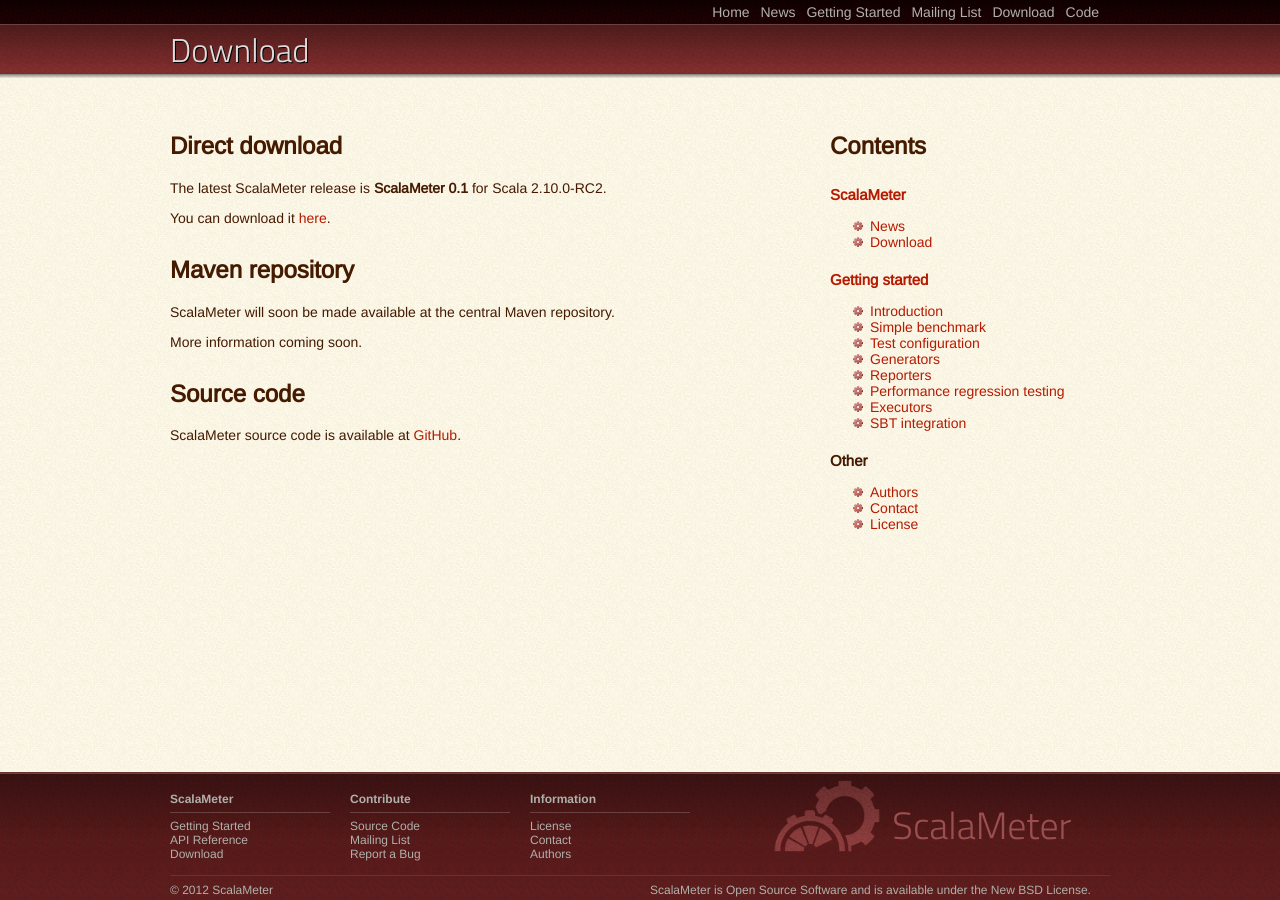
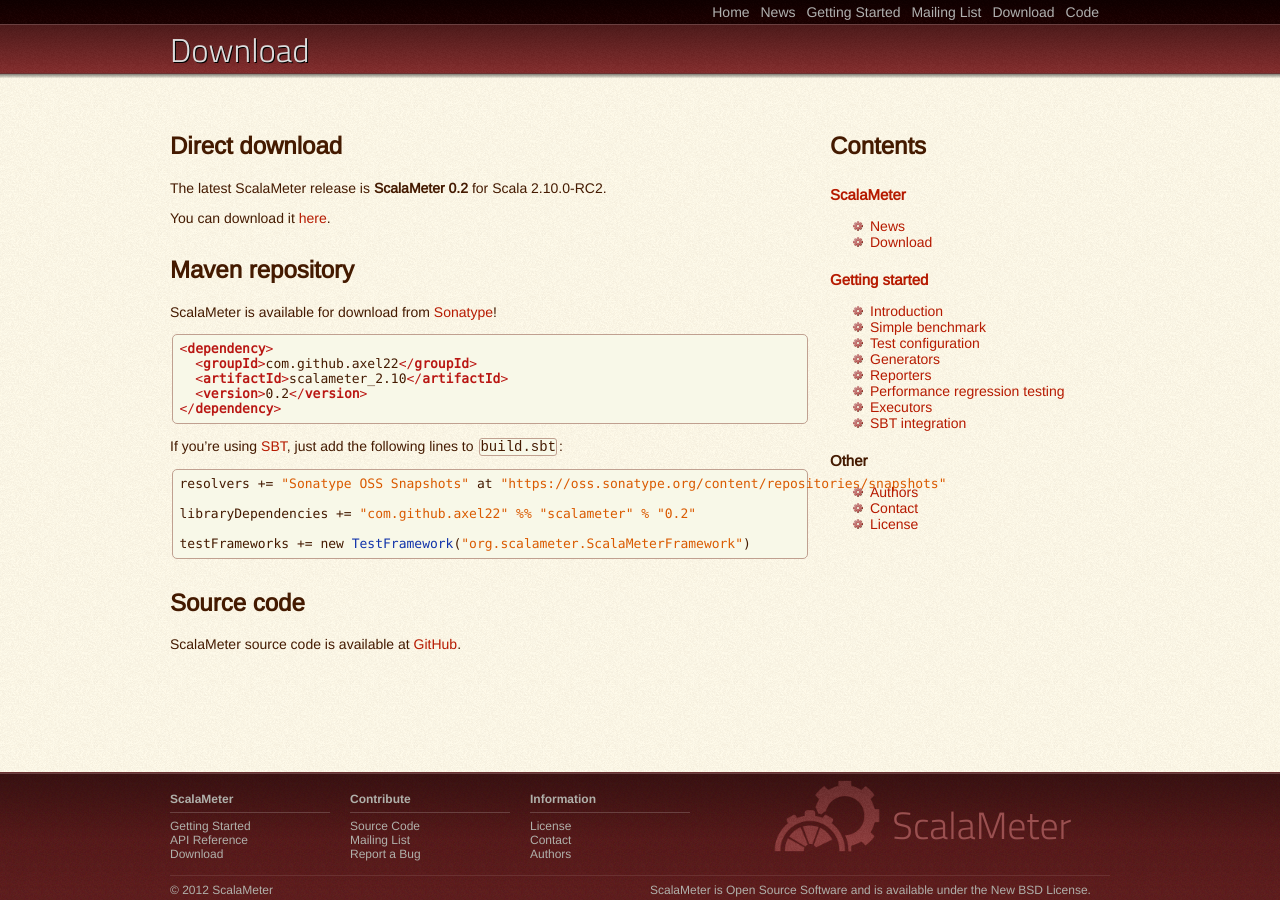
Before and after one commit to scalameter/scalameter, a Jekyll site: the page built from home/download.md, in a window 1280 px wide. Built offline with Jekyll 4.4.1, drawn with Linux system fonts in a browser that asks for light colours.

Commit message:
Add automatic dependency instructions.

```diff
--- a/home/download.md
+++ b/home/download.md
@@ -8,16 +8,28 @@
 
 ## Direct download
 
-The latest ScalaMeter release is **ScalaMeter 0.1** for Scala 2.10.0-RC2.
+The latest ScalaMeter release is **ScalaMeter 0.2** for Scala 2.10.0-RC2.
 
-You can download it [here](https://github.com/downloads/axel22/scalameter/scalameter_2.10-0.1.jar).
+You can download it [here](https://github.com/downloads/axel22/scalameter/scalameter_2.10-0.2.jar).
 
 
 ## Maven repository
 
-ScalaMeter will soon be made available at the central Maven repository.
+ScalaMeter is available for download from [Sonatype](https://oss.sonatype.org/index.html#nexus-search;quick~scalameter)!
 
-More information coming soon.
+    <dependency>
+      <groupId>com.github.axel22</groupId>
+      <artifactId>scalameter_2.10</artifactId>
+      <version>0.2</version>
+    </dependency>
+
+If you're using [SBT](/home/gettingstarted/sbt/), just add the following lines to `build.sbt`:
+
+    resolvers += "Sonatype OSS Snapshots" at "https://oss.sonatype.org/content/repositories/snapshots"
+
+    libraryDependencies += "com.github.axel22" %% "scalameter" % "0.2"
+
+    testFrameworks += new TestFramework("org.scalameter.ScalaMeterFramework")
 
 
 ## Source code
```
Also changed, not shown: home/gettingstarted/sbt.md (+3 -1 lines), resources/fonts/bankgthd.ttf (added), resources/images/footer4.png (added).
